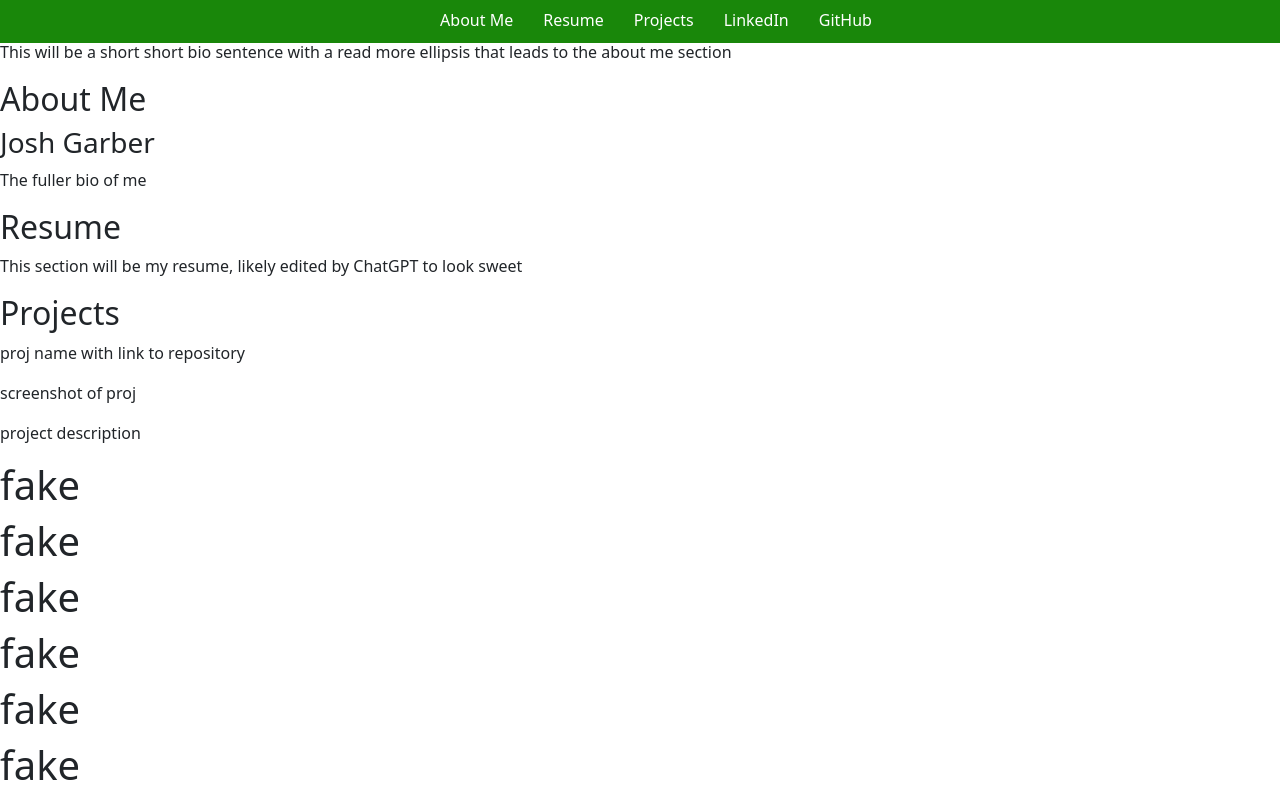
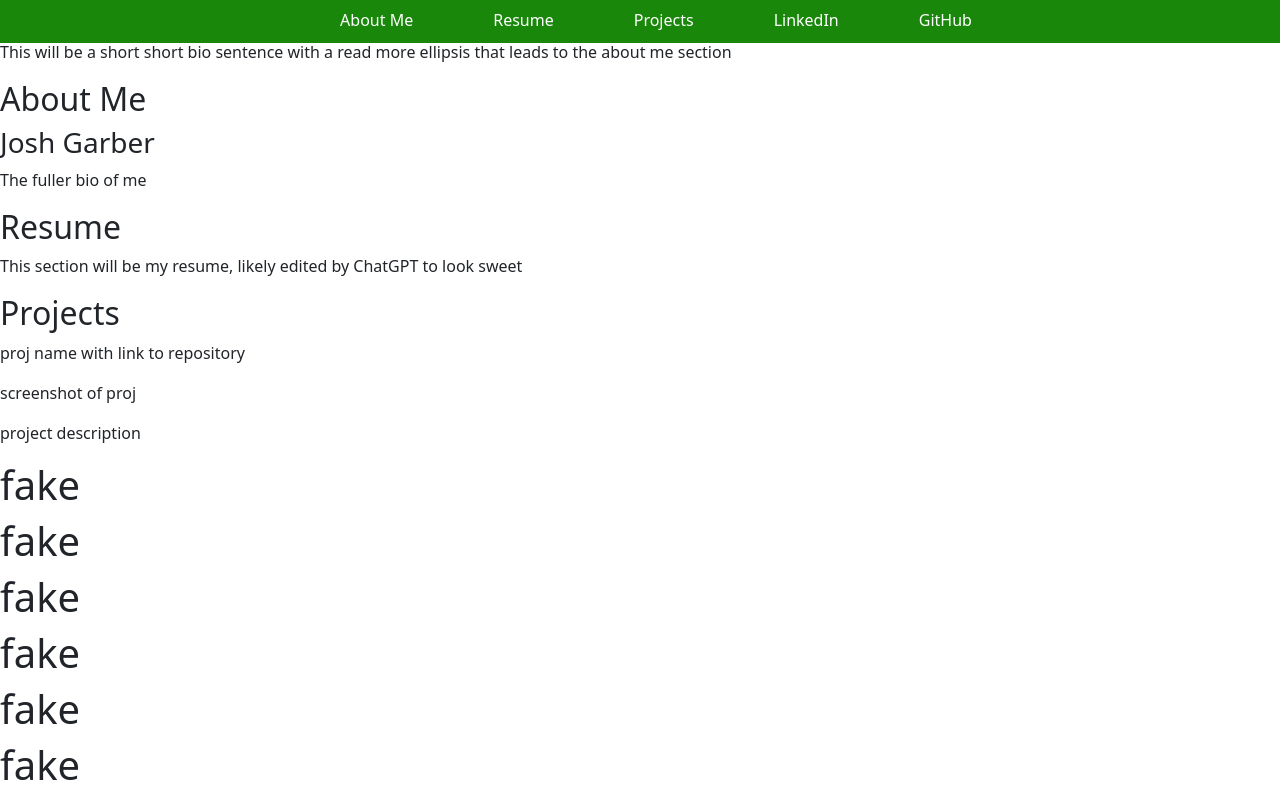
Before and after one commit to RanchoDad/portfolio, a plain HTML site: page index.html in a window 1280 px wide. Shown: the top 794 px of the page. Drawn offline with nearby package versions, Linux system fonts and the light colour scheme.

Commit message:
netlify sync test

```diff
--- a/index.html
+++ b/index.html
@@ -6,18 +6,18 @@
     <meta name="viewport" content="width=device-width, initial-scale=1.0">
     <link rel="stylesheet" href="https://cdn.jsdelivr.net/npm/bootstrap@5.3.0-alpha2/dist/css/bootstrap.min.css">
     <link rel="stylesheet" href="style.css">
-    <title>Document</title>
+    <title>Josh Garber Portfolio</title>
 </head>
 <body>
     <header>
         <div id="navsection">
         <nav>
             <ul>
-                <li class="page-section">About Me</li>
-                <li class="page-section">Resume</li>
-                <li class="page-section">Projects</li>
+                <li class="page-section"><a href="#aboutme">About Me</a></li>
+                <li class="page-section"><a href ="#resume">Resume</a></li>
+                <li class="page-section"><a href="#projects">Projects</a></li>
                 <li class="outsidelink"><a href="https://www.linkedin.com/in/garber-joshua/" target="_blank">LinkedIn</a></li>
-                <li class="outsidelink">GitHub</li>
+                <li class="outsidelink"><a href="https://github.com/RanchoDad" target="_blank">GitHub</a></li>
             </ul>
         </nav>
     </div>
--- a/style.css
+++ b/style.css
@@ -1,5 +1,6 @@
 body {
     background-image: url('')
+    scroll-behavior: smoooth;
 }
 
 nav {
@@ -31,4 +32,8 @@ ul {
 a {
     text-decoration: none;
     color: white;
+    padding: 25px;
 }
+a:hover {
+    color: #666;
+  }
```
